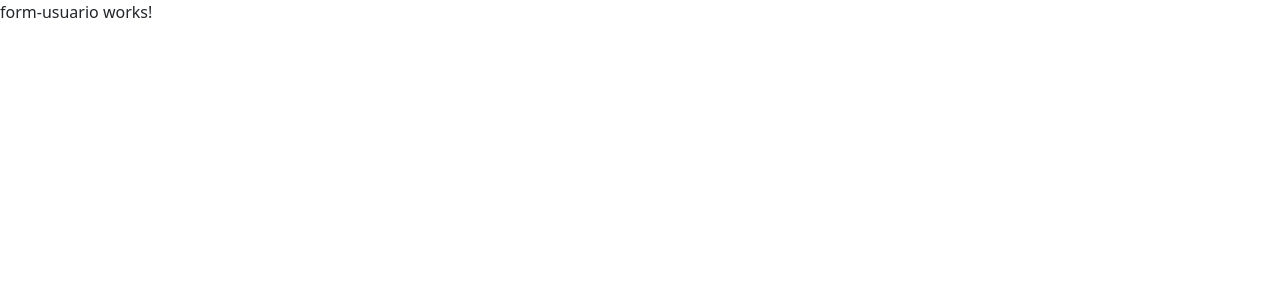
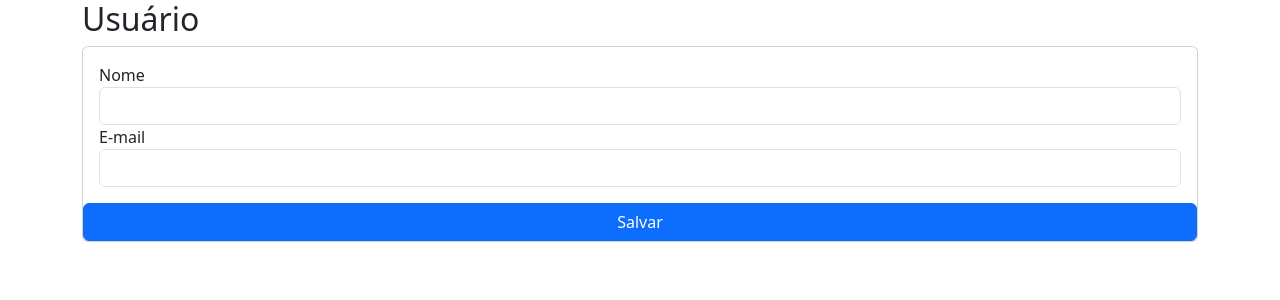
Before and after one commit to claramartinovsky/fabsoft-2025-2, an Angular app in the folder projfabsoft_frontend/: page /usuarios/novo in a window 1280 px wide. Shown: the top 300 px of the page. Built offline with nearby package versions, Linux system fonts and the light colour scheme.

Commit message:
forms usuário salvar

```diff
--- a/projfabsoft_frontend/src/app/form-usuario/form-usuario.html
+++ b/projfabsoft_frontend/src/app/form-usuario/form-usuario.html
@@ -1 +1,23 @@
-<p>form-usuario works!</p>
+<main class="container">
+    <h2>Usuário</h2>
+    <div class="card">
+        <div class="card-body">
+            <div class="form-group">
+                <label for="txtNome">Nome</label>
+                <input type="text"
+                    [(ngModel)]="usuario.nome"
+                    class="form-control"
+                    id="txtNome">
+            </div>
+            <div class="form-group">
+                <label for="txtEmail">E-mail</label>
+                <input type="text"
+                    [(ngModel)]="usuario.email"
+                    class="form-control"
+                    id="txtEmail">
+            </div>
+        </div>
+        <button (click)="salvar()"
+            class="btn btn-primary">Salvar</button>
+    </div>
+</main>
--- a/projfabsoft_frontend/src/app/form-usuario/form-usuario.ts
+++ b/projfabsoft_frontend/src/app/form-usuario/form-usuario.ts
@@ -15,5 +15,18 @@ import { Router } from '@angular/router';
 })
 
 export class FormUsuario {
+  usuario: Usuario = new Usuario();
+
+  constructor(
+    private usuarioService:UsuarioService,
+    private router:Router
+  ){}
+
+  salvar(){
+    this.usuarioService.saveUsuario(this.usuario)
+      .subscribe(resultado => {
+        this.router.navigate(['usuarios'])
+      })
+  }
 
 }
```
